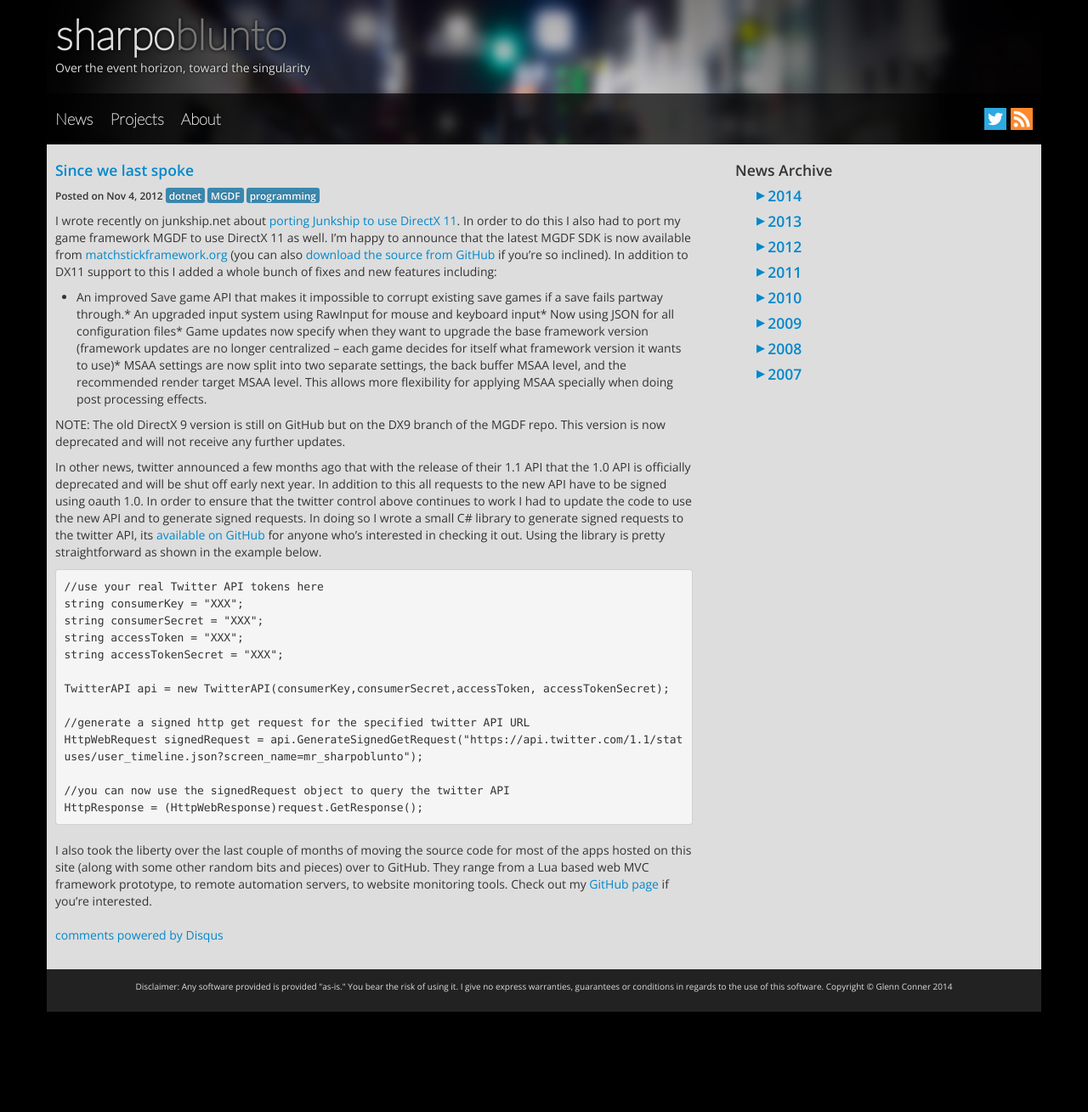
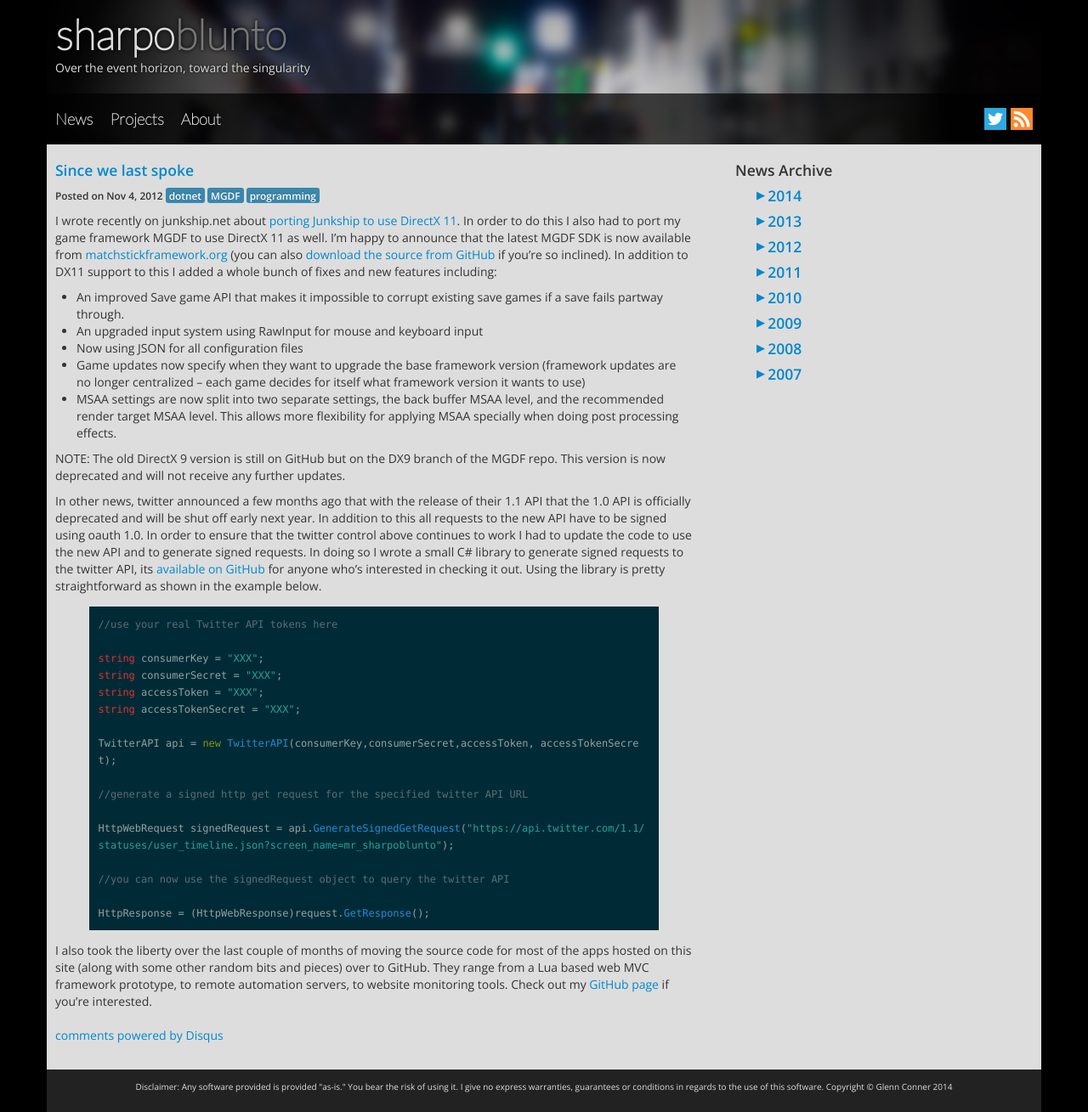
Before and after one commit to mrsharpoblunto/sharpoblunto.com, a Jekyll site: the page built from _posts/2012-11-04-since-we-last-spoke.markdown, in a window 1280 px wide. Shown: the whole page at 85% size. Built offline with Jekyll 4.4.1, drawn with Linux system fonts in a browser that asks for light colours; comment, search, counter and statistics services are not loaded; before the commit the page ends 1191 px from its top, so only the background shows below that.

Commit message:
Update 2012-11-04-since-we-last-spoke.markdown

```diff
--- a/_posts/2012-11-04-since-we-last-spoke.markdown
+++ b/_posts/2012-11-04-since-we-last-spoke.markdown
@@ -12,7 +12,11 @@
 
 
 
-*   An improved Save game API that makes it impossible to corrupt existing save games if a save fails partway through.*   An upgraded input system using RawInput for mouse and keyboard input*   Now using JSON for all configuration files*   Game updates now specify when they want to upgrade the base framework version (framework updates are no longer centralized – each game decides for itself what framework version it wants to use)*   MSAA settings are now split into two separate settings, the back buffer MSAA level, and the recommended render target MSAA level. This allows more flexibility for applying MSAA specially when doing post processing effects.
+*   An improved Save game API that makes it impossible to corrupt existing save games if a save fails partway through.
+*   An upgraded input system using RawInput for mouse and keyboard input
+*   Now using JSON for all configuration files
+*   Game updates now specify when they want to upgrade the base framework version (framework updates are no longer centralized – each game decides for itself what framework version it wants to use)
+*   MSAA settings are now split into two separate settings, the back buffer MSAA level, and the recommended render target MSAA level. This allows more flexibility for applying MSAA specially when doing post processing effects.
 
 
 
@@ -21,7 +25,8 @@
 
 
 In other news, twitter announced a few months ago that with the release of their 1.1 API that the 1.0 API is officially deprecated and will be shut off early next year. In addition to this all requests to the new API have to be signed using oauth 1.0. In order to ensure that the twitter control above continues to work I had to update the code to use the new API and to generate signed requests. In doing so I wrote a small C# library to generate signed requests to the twitter API, its [available on GitHub](https://github.com/mrsharpoblunto/TwitterAuth) for anyone who’s interested in checking it out. Using the library is pretty straightforward as shown in the example below.
-  <pre class="prettyprint linenums">
+
+{% highlight c# %}
 //use your real Twitter API tokens here
 string consumerKey = "XXX";
 string consumerSecret = "XXX";
@@ -35,6 +40,6 @@
 
 //you can now use the signedRequest object to query the twitter API
 HttpResponse = (HttpWebResponse)request.GetResponse();
-</pre>
+{% endhighlight %}
 
 I also took the liberty over the last couple of months of moving the source code for most of the apps hosted on this site (along with some other random bits and pieces) over to GitHub. They range from a Lua based web MVC framework prototype, to remote automation servers, to website monitoring tools. Check out my [GitHub page](https://github.com/mrsharpoblunto) if you’re interested.
```
